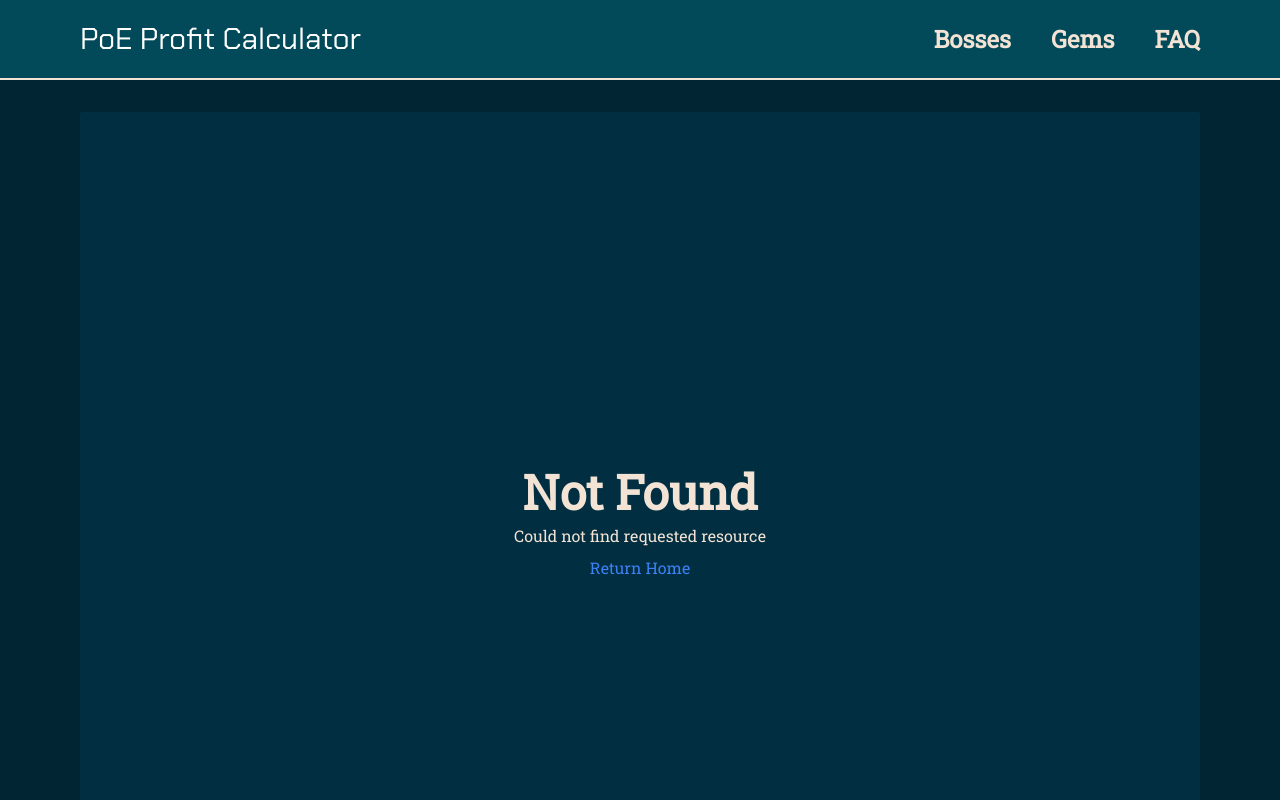
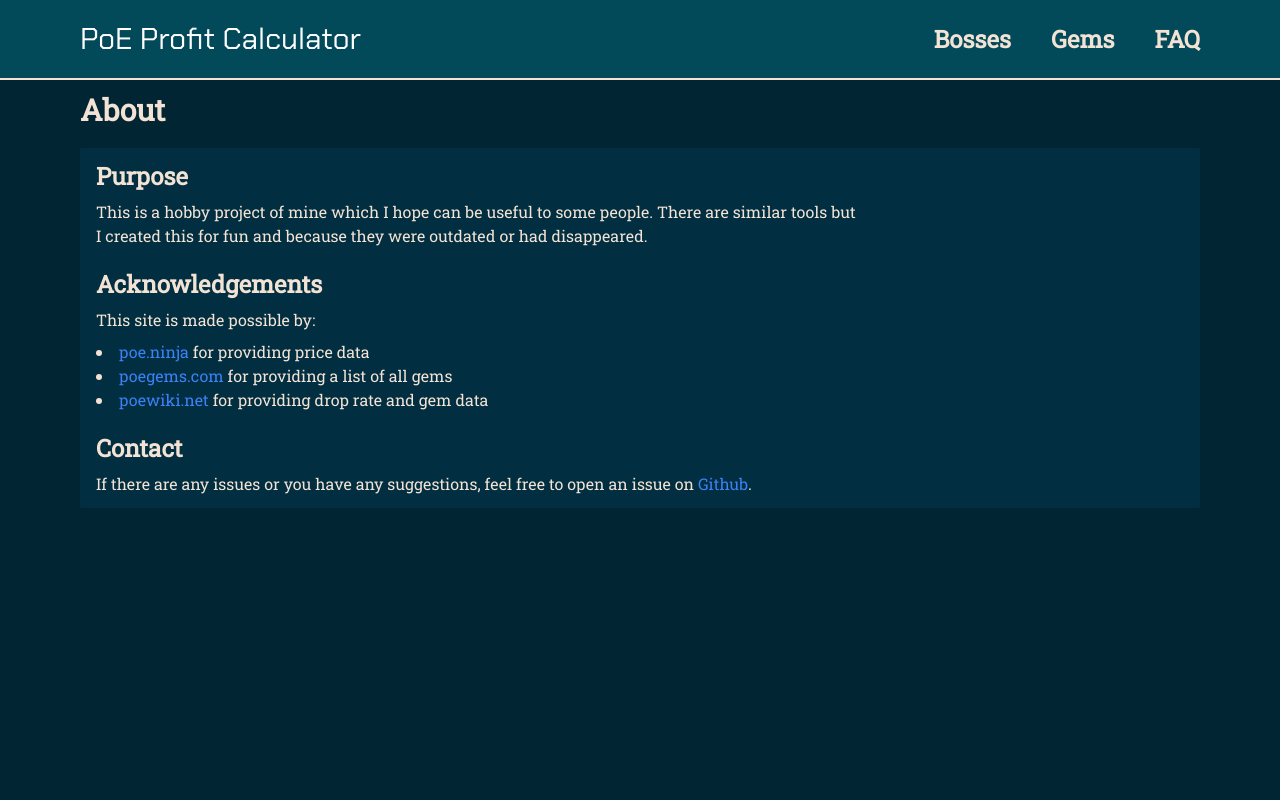
Before and after one commit to sjohan99/poe-profit-calc, a Next.js app in the folder client/: page /about in a window 1280 px wide. Before the commit this address had no page. Shown: the top 800 px of the page. Built offline with nearby package versions, Linux system fonts and the light colour scheme.

Commit message:
Add about page

```diff
--- /dev/null
+++ b/client/src/app/about/page.tsx
@@ -0,0 +1,49 @@
+import BlueLink from "~/components/link";
+
+export default function HomePage() {
+  return (
+    <main className="flex max-w-3xl flex-col gap-5">
+      <div className="flex flex-col gap-2">
+        <h2>Purpose</h2>
+        <p>
+          This is a hobby project of mine which I hope can be useful to some
+          people. There are similar tools but I created this for fun and because
+          they were outdated or had disappeared.
+        </p>
+      </div>
+      <div className="flex flex-col gap-2">
+        <h2>Acknowledgements</h2>
+        <p>This site is made possible by:</p>
+        <ul className="list-inside list-disc">
+          <li>
+            <BlueLink href="https://poe.ninja/" text="poe.ninja"></BlueLink> for
+            providing price data
+          </li>
+          <li>
+            <BlueLink href="https://poegems.com/" text="poegems.com"></BlueLink>{" "}
+            for providing a list of all gems
+          </li>
+          <li>
+            <BlueLink
+              href="https://www.poewiki.net/"
+              text="poewiki.net"
+            ></BlueLink>{" "}
+            for providing drop rate and gem data
+          </li>
+        </ul>
+      </div>
+      <div className="flex flex-col gap-2">
+        <h2>Contact</h2>
+        <p>
+          If there are any issues or you have any suggestions, feel free to open
+          an issue on{" "}
+          <BlueLink
+            href="https://github.com/sjohan99/poe-profit-calc/issues"
+            text="Github"
+          ></BlueLink>
+          .
+        </p>
+      </div>
+    </main>
+  );
+}
--- a/client/src/components/page-title.tsx
+++ b/client/src/components/page-title.tsx
@@ -8,6 +8,7 @@ const routeTitles: Record<string, string> = {
   "/bosses": "Bosses",
   "/gems": "Gem Levelling",
   "/faq": "Frequency Asked Questions",
+  "/about": "About",
 };
 
 export default function PageTitle() {
```
